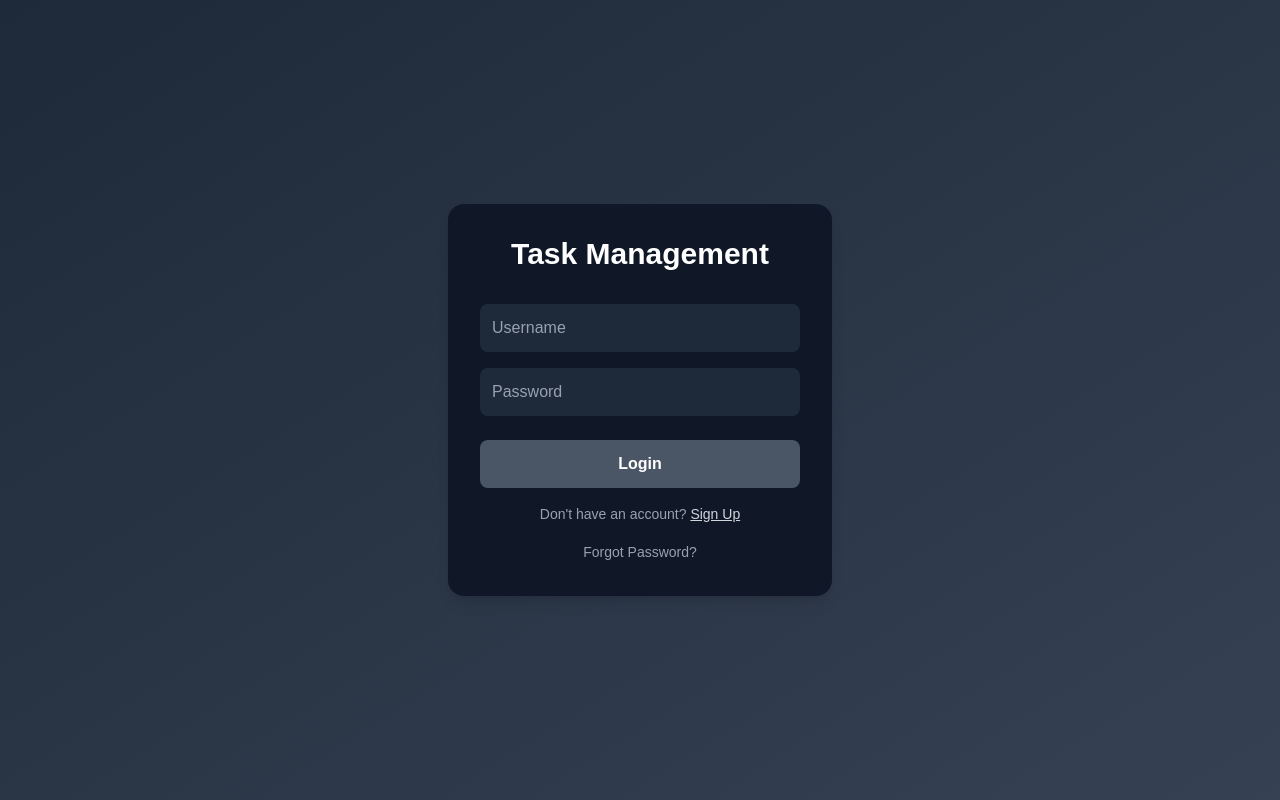
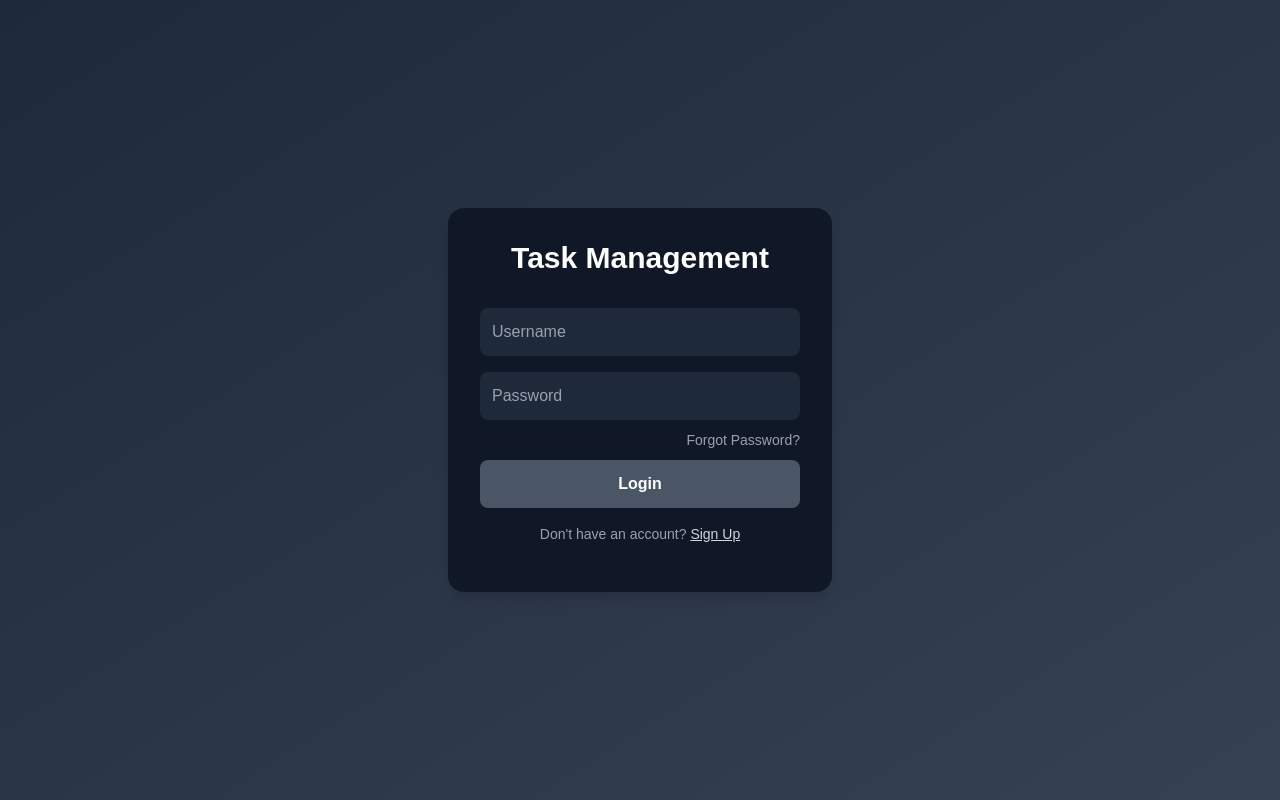
Before and after one commit to AdarshMishra563/frontend-Taskmanagement, a Next.js app: page /login in a window 1280 px wide. Built offline with nearby package versions, Linux system fonts and the light colour scheme.

Commit message:
backend-middleware setup

```diff
--- a/src/app/about/page.js
+++ b/src/app/about/page.js
@@ -1,8 +1,29 @@
+'use client'
+import Router from "next/navigation"
+import { useEffect } from "react"
+import { useDispatch, useSelector } from "react-redux"
+import { logout } from "../store/userSlice";
+
 export default function Home() {
+const dispatch=useDispatch();
+
+const log=()=>{
+  dispatch(logout);
+  Router.push("./login")
+}
+const auth=useSelector(state=>state.user.isAuthenticated)
+  useEffect(()=>{
+
+    if(!auth){
+
+      Router.push('/login')
+    }
+  },[auth,log]);
+
     return (
       <main>
         <h1>Hello from the App Router Homepage!</h1>
-        <p>This is rjjjjjjjjjjjjjjjjjjjjjjjjjjjjjjjjjjjjjjjjendered from /app/page.js</p>
+        <p onClick={log}>This is rjjjjjjjjjjjjjjjjjjjjjjjjjjjjjjjjjjjjjjjjendered from /app/page.js</p>
       </main>
     )
   }
--- a/src/app/login/page.js
+++ b/src/app/login/page.js
@@ -6,6 +6,8 @@ import { useDispatch, useSelector } from 'react-redux';
 import { setUser } from '../store/userSlice';
 
 export default function Login() {
+  const [error,seterror]=useState("");
+
   const [username, setUsername] = useState('');
   const [password, setPassword] = useState('');
   const [loading, setLoading] = useState(false);
@@ -38,8 +40,24 @@ console.log(data)
           placeholder="Password"
           value={password}
           onChange={(e) => setPassword(e.target.value)}
-          className="w-full p-3 mb-6 rounded-lg bg-gray-800 text-white placeholder-gray-400 focus:outline-none focus:ring-2 focus:ring-gray-600"
+          className="w-full p-3 mb-2 rounded-lg bg-gray-800 text-white placeholder-gray-400 focus:outline-none focus:ring-2 focus:ring-gray-600"
         />
+<div className="relative mb-8 flex flex-wrap">
+
+  {error && (
+    <div><span className="text-red-400 text-sm ">
+      {error}
+    </span></div>
+  )}
+
+<div className='absolute right-0 top-0'>
+  <Link
+    href="/forgot-password"
+    className=" text-gray-400 text-sm hover:text-white"
+  >
+    Forgot Password?
+  </Link></div>
+</div>
 
         <button
           onClick={handleLogin}
@@ -63,11 +81,7 @@ console.log(data)
           </p>
 
 
-          <div className="text-center">
-            <Link href="/forgot-password" className="text-gray-400 text-sm hover:text-white">
-              Forgot Password?
-            </Link>
-          </div>
+
         </div>
       </div>
     </div>
--- a/src/app/page.js
+++ b/src/app/page.js
@@ -40,7 +40,7 @@ function Loading() {
   );
 }
 
-
+export {Loading};
 export default function Page() {
   const data = useSelector((state) => state.user);
   const router = useRouter();
```
